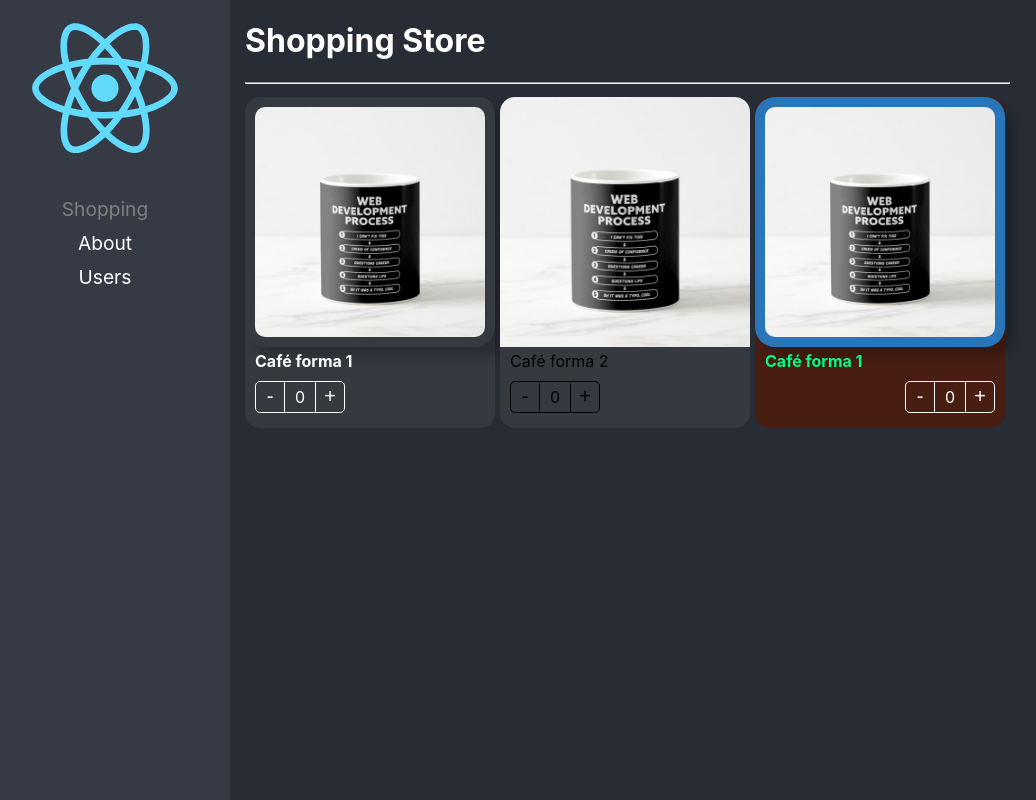
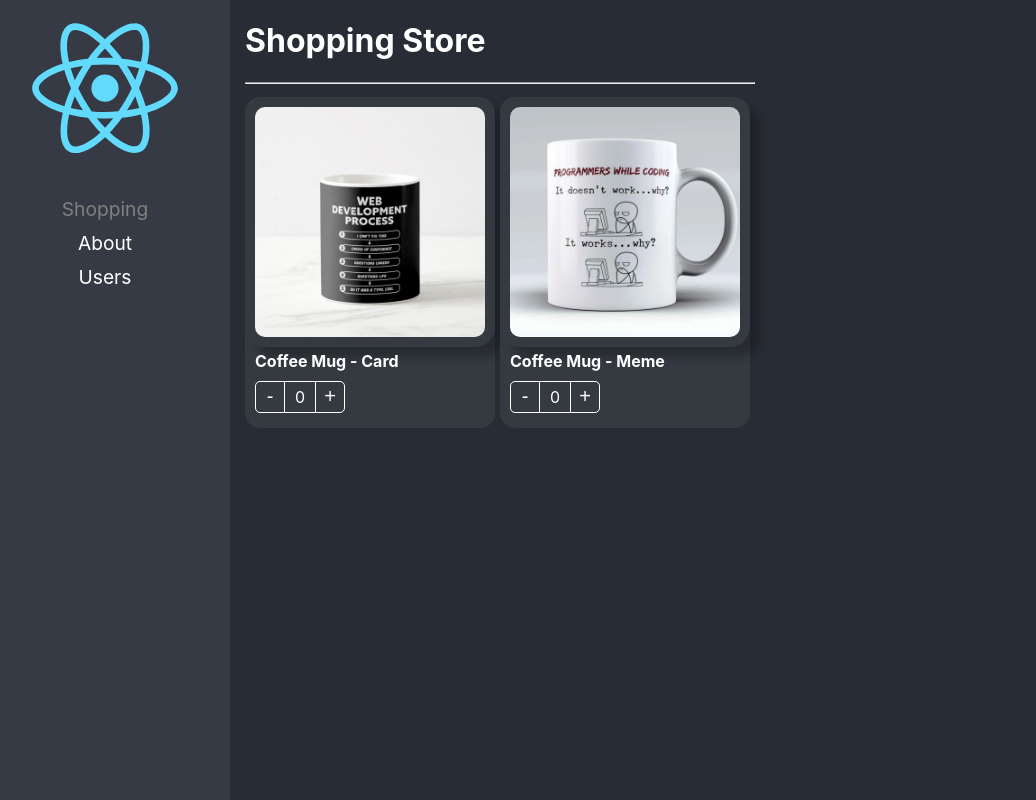
Before and after one commit to peteraraya/react-app-base, a React (Create React App) app: page / in a window 1280 px wide. Shown: the whole page, without its empty margins (20-1056 px from the left). Built offline with nearby package versions, Linux system fonts and the light colour scheme.

Commit message:
control props implementado

```diff
--- a/src/02-component-patterns/components/ProductCard.tsx
+++ b/src/02-component-patterns/components/ProductCard.tsx
@@ -1,8 +1,8 @@
 import { createContext, CSSProperties, ReactElement } from 'react';
+
+import { Product, ProductContextProps, onChangeArgs } from '../interfaces/interfaces';
+import { useProduct } from '../hooks/useProduct';
 import styles from '../styles/styles.module.css';
-
-import { useProduct } from '../hooks/useProduct';
-import { Product, ProductContextProps } from '../interfaces/interfaces';
 
 
 export const ProductContext = createContext({} as ProductContextProps);
@@ -14,12 +14,14 @@
   className?: string;
   product: Product;
   style?: CSSProperties;
+  onChange?: (args: onChangeArgs) => void;
+  value? :number;
 }
 
-export const ProductCard = ({ children, product, className, style }: Props) => {
+export const ProductCard = ({ children, product, className, style, onChange, value }: Props) => {
 
   // Custom Hooks
-  const { counter, increaseBy } = useProduct();
+  const { counter, increaseBy } = useProduct( { onChange, product, value } );
 
   // console.log(styles);
   return (
--- /dev/null
+++ b/src/02-component-patterns/data/products.ts
@@ -0,0 +1,15 @@
+import { Product } from '../interfaces/interfaces';
+
+const product1 = {
+  id: '1',
+  title: 'Coffee Mug - Card',
+  img: './coffee-mug.png',
+}
+const product2 = {
+  id: '2',
+  title: 'Coffee Mug - Meme',
+  img: './coffee-mug2.png',
+}
+
+
+export const products: Product[] = [product1, product2];
--- /dev/null
+++ b/src/02-component-patterns/hooks/useProduct.ts
@@ -0,0 +1,52 @@
+import { useEffect, useRef, useState } from 'react';
+import { onChangeArgs, Product } from '../interfaces/interfaces';
+
+interface useProductArgs {
+  product: Product;
+  onChange?: (args: onChangeArgs) => void;
+  value?: number;
+}
+
+export const useProduct = ({ onChange, product, value = 0  } : useProductArgs ) => {
+
+  const [counter, setCounter] = useState(value);
+
+  // evaluamos si nuestro componente esta siendo evaluado por una función
+  // utilizamos un useRef para evitar redibujar denuevo los componentes en caso de que cambie
+
+  // verificamos si el componente esta siendo evaluado por una función con true o false
+  const isControlled = useRef(!!onChange);
+
+  console.log('isControlled : ', isControlled.current);
+
+
+  const increaseBy = (value: number) => {
+
+    if (isControlled.current) {
+      // este ! es para decirle a ts que siempre vas a tener el valor
+      return onChange!({ count: value, product });
+    }
+
+
+    // Creamos una variables que mantenga el nuevo valor
+    const newValue = Math.max(counter + value, 0)
+
+    // almacena el valor previo y le suma el valor entrante, devolverá  el valor mayor
+    // setCounter(prev => Math.max(prev + value, 0));
+    setCounter(newValue);
+
+    // solución elegante de evitar un valor undefined
+    onChange && onChange({ count: newValue, product });
+  }
+
+  useEffect(() => {
+    setCounter(value);
+  }, [value])
+
+
+
+  return {
+    counter,
+    increaseBy
+  };
+};
--- a/src/02-component-patterns/hooks/useProduct.tsx
+++ /dev/null
@@ -1,17 +0,0 @@
-import { useState } from 'react';
-
-export const useProduct = () => {
-
-  const [counter, setCounter] = useState(0);
-
-  const increaseBy = (value: number) => {
-    // almacena el valor previo y le suma el valor entrante, devolverá  el valor mayor
-    setCounter(prev => Math.max(prev + value, 0));
-  }
-
-
-  return {
-    counter,
-    increaseBy
-  };
-};
--- /dev/null
+++ b/src/02-component-patterns/hooks/useShoppingCart.ts
@@ -0,0 +1,60 @@
+import { useState } from 'react';
+import { Product, ProductInCart } from '../interfaces/interfaces';
+
+
+
+export const useShoppingCart = () => {
+  const [shoppingCart, setShoppingCart] = useState<{ [key: string]: ProductInCart }>({});
+
+  const onProductCountChange = ({ count, product }: { count: number, product: Product }) => {
+    // console.log('count : ', count);
+    // No debemos hacer este tipo de mutaciones * ES UNA MALA PRACTICA
+    // shoppingCart[product.id] = { ...product, count };
+
+    setShoppingCart(oldShoppingCart => {
+
+      // obtengo todo el objeto , en caso de ser nulo lo crea con el valor del producto y su  count en 0
+      const productInCart: ProductInCart = oldShoppingCart[product.id] || { ...product, count: 0 };
+
+      if (Math.max(productInCart.count + count, 0) > 0) {
+        productInCart.count += count;
+
+        return {
+          ...oldShoppingCart,
+          [product.id]: productInCart
+        }
+      }
+
+      // Si el articulo no existe o la sumatoria es menor a 0
+      const { [product.id]: toDelete, ...rest } = oldShoppingCart;
+      return rest
+
+    })
+  }
+
+  return {
+    shoppingCart,
+    onProductCountChange,
+  }
+
+}
+
+
+
+
+
+      // Solución más sencilla
+      // if (count === 0) {
+      //   // eliminación con destructuring
+      //   const { [product.id]: toDelete, ...rest } = oldShoppingCart;
+      //   // console.log({toDelete});
+      //   return {
+      //     ...rest
+      //   }
+      // }
+      // return {
+      //   ...oldShoppingCart,
+      //   [product.id]: {
+      //     ...product,
+      //     count
+      //   }
--- a/src/02-component-patterns/pages/ShoppingPage.tsx
+++ b/src/02-component-patterns/pages/ShoppingPage.tsx
@@ -1,16 +1,16 @@
+
 import { ProductButtons, ProductImage, ProductTitle, ProductCard } from '../components';
+import { products } from '../data/products';
+import { useShoppingCart } from '../hooks/useShoppingCart';
 import '../styles/custom-styles.css';
 
 
-const product = {
-  id: '1',
-  title: 'Coffee Mug - Card',
-  img: './coffee-mug.png',
-}
+export const ShoppingPage = () => {
+
+  // utlizando el hook
+  const { shoppingCart, onProductCountChange } = useShoppingCart();
 
 
-
-export const ShoppingPage = () => {
   return (
     <div>
       <h1>Shopping Store</h1>
@@ -21,72 +21,57 @@
         flexWrap: "wrap",
       }}>
         {/* Se dejan las dos formas de llamar los componentes para darle soporte - pero se recomienda elegir una de ellas y estandarizar */}
-
-        {/* Patrón 1 : LLamo los subcomponentes importandolos */}
+        {
+          products.map(product => (
             <ProductCard
+              key={product.id}
               product={product}
               className="bg-dark text-white"
+              onChange={onProductCountChange} // si lo emitimos sin función el valor que emita el onchange sera el primer argumento que va a mandar llamarse
+              value={shoppingCart[product.id]?.count || 0}
             >
-          {/* Childrens */}
-          <ProductImage
-            className='custom-image'
-            style={{
-              boxShadow: '10px 10px 10px rgba(0, 0, 0, 0.2)',
-            }}
-          />
-          <ProductTitle
-            title={'Café forma 1'}
-            className="text-bold"
-            activeClass="active"
-          />
-          <ProductButtons
-            className="custom-buttons"
-          />
+              <ProductImage className="custom-image" style={{ boxShadow: '10px 10px 10px rgba(0,0,0,0.25)' }} />
+              <ProductTitle className="text-bold" />
+              <ProductButtons className="custom-buttons" />
             </ProductCard>
+          ))
+        }
+      </div>
 
-        {/* Patrón 2 : Componente con propiedades */}
+      <div className="shopping-cart">
+
+        {
+          Object.entries(shoppingCart).map(([key, product]) => (
+
             <ProductCard
+              key={key}
               product={product}
-          className='bg-dark'
+              className="bg-dark text-white"
+              style={{ width: '100px' }}
+              onChange={onProductCountChange}
+              value={product.count}
             >
-          {/* Childrens */}
-          <ProductCard.Image img='' />
-          <ProductCard.Title title={'Café forma 2'} className="" />
-          <ProductCard.Buttons />
-        </ProductCard>
-
-        {/* Styles */}
-        <ProductCard
-          product={product}
-          style={{
-            backgroundColor: '#581701a9',
-          }}
-        >
-          {/* Childrens */}
-          <ProductImage
-            className='custom-image'
-            style={{
-              backgroundColor: '#1e98fcb7',
-              boxShadow: '10px 10px 10px rgba(0, 0, 0, 0.2)',
-            }}
-          />
-          <ProductTitle
-            title={'Café forma 1'}
-            className="text-bold"
-            activeClass="active"
-            style={{
-              color: '#00fc86',
-            }}
-          />
+              <ProductImage className="custom-image" style={{ boxShadow: '10px 10px 10px rgba(0,0,0,0.25)' }} />
               <ProductButtons
                 className="custom-buttons"
                 style={{
                   display: 'flex',
-              justifyContent: 'end',
+                  justifyContent: 'center',
                 }}
+
               />
             </ProductCard>
+
+          ))
+
+        }
       </div>
+
+      {/* <div>
+        <code>
+          {JSON.stringify(shoppingCart, null, 5)}
+        </code>
+      </div> */}
 
     </div>
   );
@@ -96,4 +81,6 @@
  * Compound Components Pattern (Composicion de componentes)
  *  Lo que busca que tengamos un componente padre y que internamente tengamos uno o varios componentes hijos
  *  Este patron es muy utilizado en ionic
+ *
+ *  Object.entries(shoppingCart) : nos permite obtener las entradas de un objeto
  */
--- a/src/02-component-patterns/styles/custom-styles.css
+++ b/src/02-component-patterns/styles/custom-styles.css
@@ -22,3 +22,10 @@
   color: #fff;
   border-color: white;
 }
+
+.shopping-cart{
+  position: fixed;
+  top:0;
+  right: 10px;
+
+}
```
Also changed, not shown: src/02-component-patterns/interfaces/interfaces.ts (+10 -0 lines), public/coffee-mug2.png (added). Lines whose indentation alone changed are shown as unchanged.
